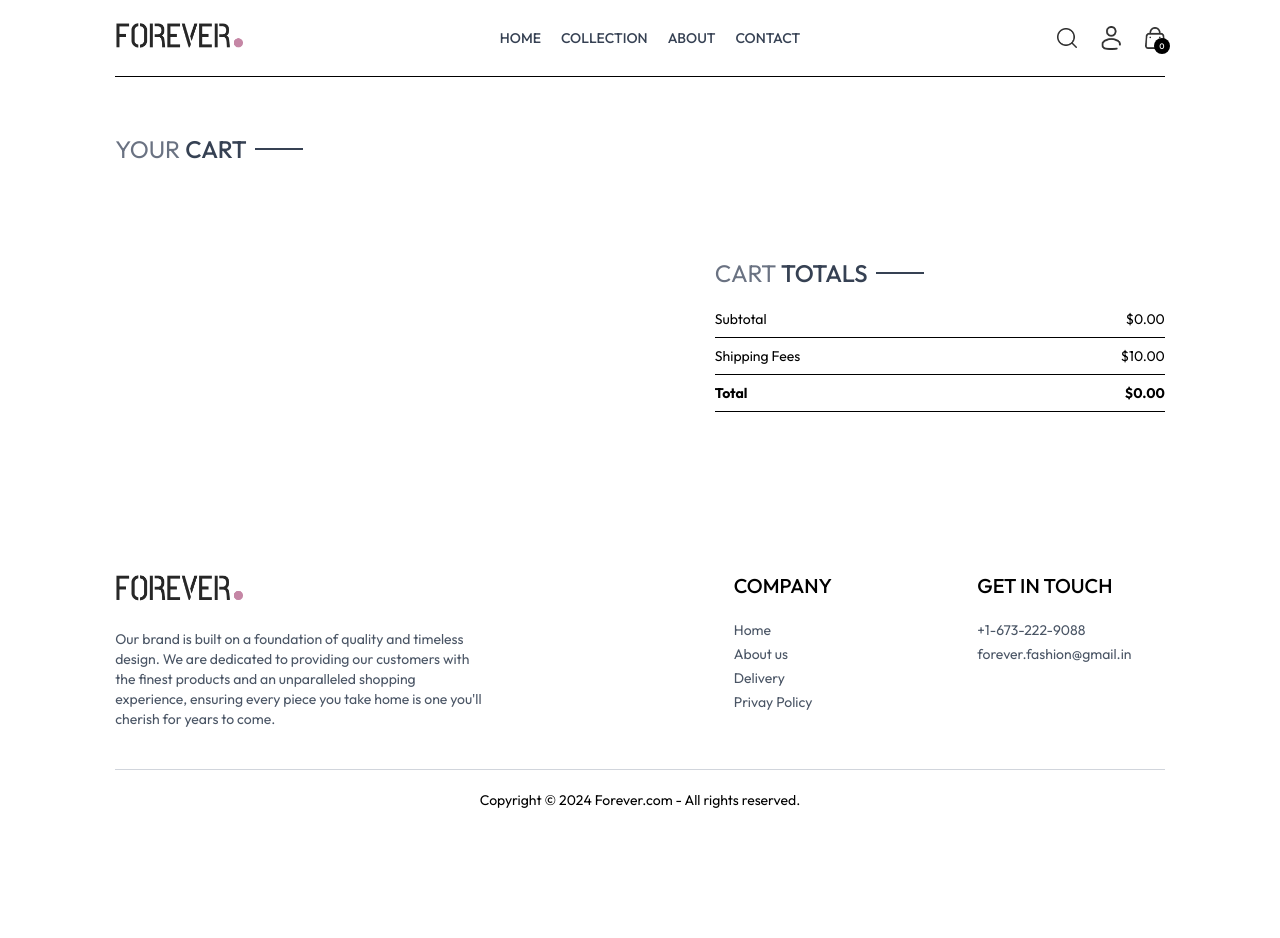
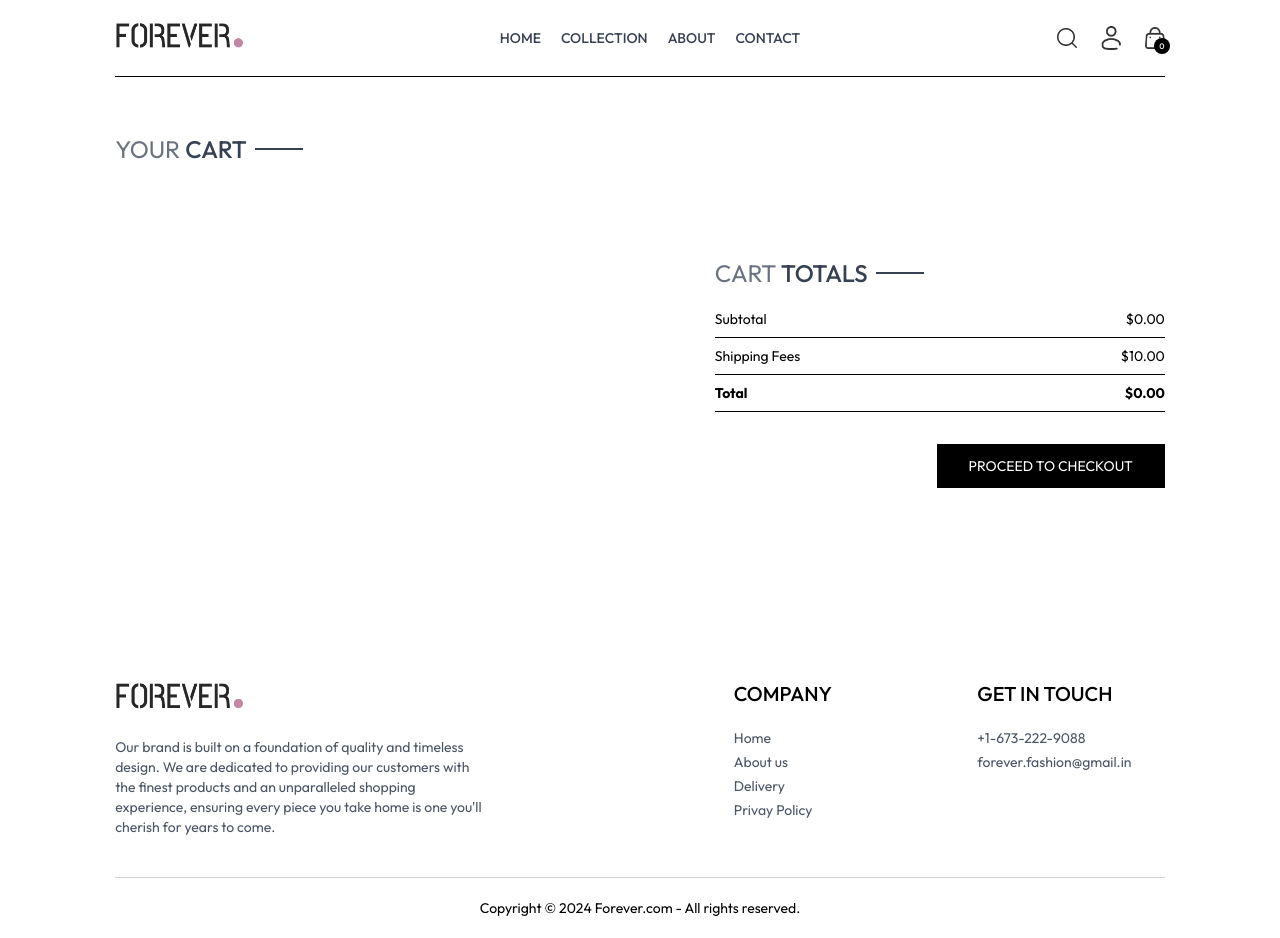
Before and after one commit to Pratik-0309/E-commerce, a React (Vite) app in the folder frontend/: page /cart in a window 1280 px wide. Before the commit the page ends 830 px from the top, so only its background shows below. Built offline with nearby package versions, Linux system fonts and the light colour scheme.

Commit message:
add checkout button to complete order

```diff
--- a/frontend/src/pages/Cart.jsx
+++ b/frontend/src/pages/Cart.jsx
@@ -5,7 +5,7 @@ import { assets } from "../assets/assets";
 import CartTotal from "../components/CartTotal";
 
 function Cart() {
-  const { products, currency, cartItem, updatedQuantity } =
+  const { products, currency, cartItem, updatedQuantity, navigate } =
     useContext(ShopContext);
   const [cartData, setCartData] = useState([]);
 
@@ -90,6 +90,9 @@ function Cart() {
       <div className="flex justify-end my-20">
         <div className="w-full sm:w-112.5">
           <CartTotal />
+          <div className="w-full text-end">
+            <button onClick={()=> navigate('/place-order')} className="bg-black text-white text-sm my-8 px-8 py-3 ">PROCEED TO CHECKOUT</button>
+          </div>
         </div>
       </div>
     </div>
```
